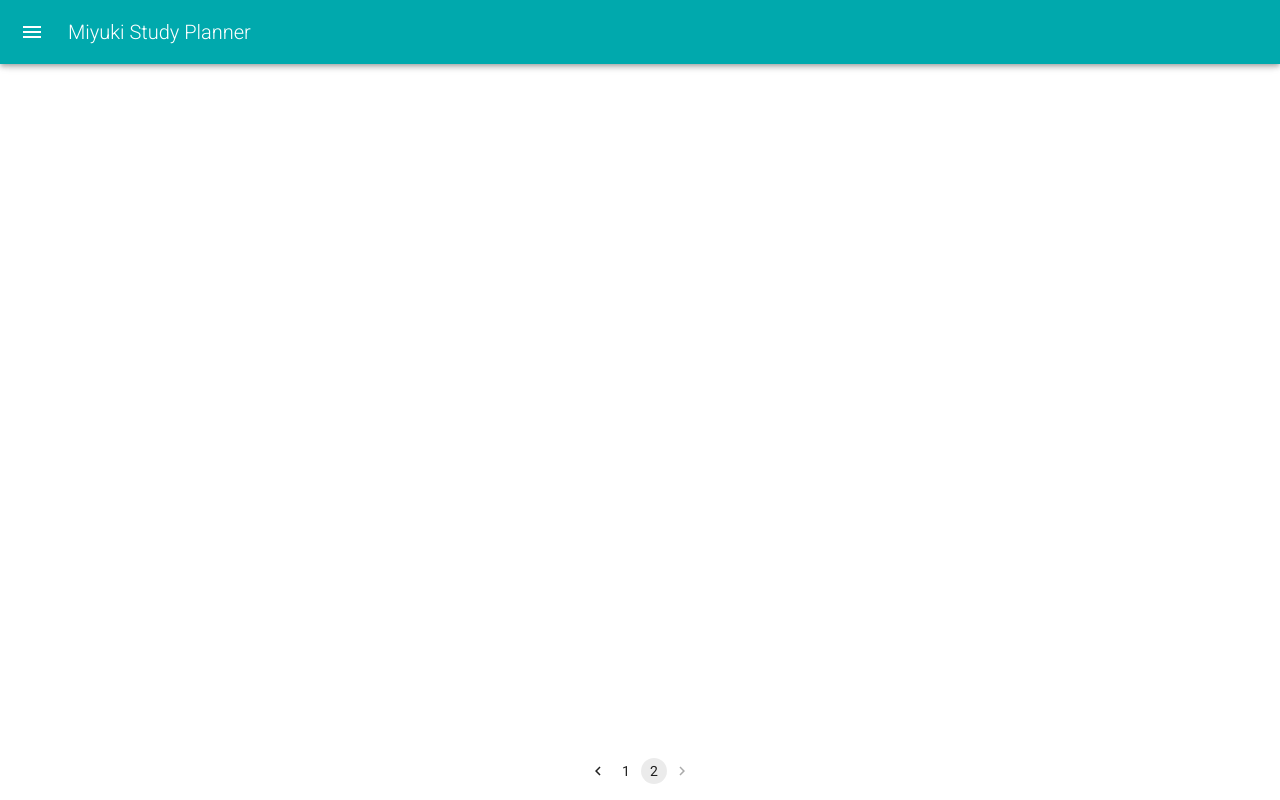
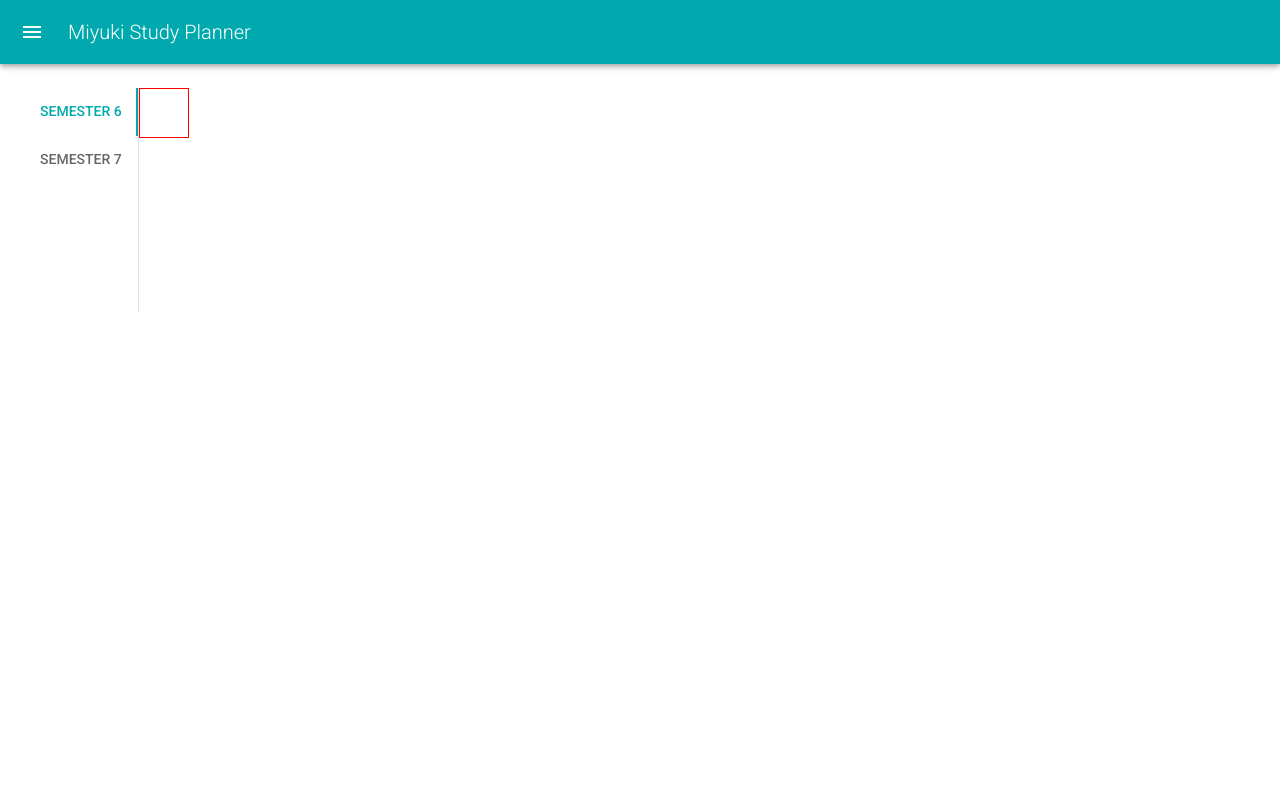
Before and after one commit to justinhehli/miyuki-studyplanner, a React (Create React App) app in the folder miyuki-studyplanner-app/: page / in a window 1280 px wide. Built offline with nearby package versions, Linux system fonts and the light colour scheme.

Commit message:
add tabs to semesters page instead of pagination

```diff
--- a/miyuki-studyplanner-app/src/components/semester/SemestersPage.tsx
+++ b/miyuki-studyplanner-app/src/components/semester/SemestersPage.tsx
@@ -1,69 +1,78 @@
+import Box from "@mui/material/Box";
 import Container from "@mui/material/Container";
-import Pagination from "@mui/material/Pagination";
+import Tab from "@mui/material/Tab";
+import Tabs from "@mui/material/Tabs";
 import Typography from "@mui/material/Typography";
 import React, { useEffect, useState } from "react";
 import { useAppSelector } from "../../store";
 import { selectAllSemestersSorted } from "../../store/semester/semester-slice-selectors";
 import SingleSemester from "./SingleSemester";
 
-const styles = {
-  centeredContainer: {
-    display: "flex",
-    justifyContent: "center",
-    alignItems: "center",
-  },
-  floatingCenteredPagination: {
-    position: "absolute",
-    left: "50%",
-    transform: "translate(-50%, 0)",
-    bottom: 0,
-    mb: 2,
-  },
+const TabPanel = (props: { children?: React.ReactNode; index: number; value: number }) => {
+  const { children, value, index, ...other } = props;
+
+  return (
+    <div
+      role="tabpanel"
+      hidden={value !== index}
+      id={`vertical-tabpanel-${index}`}
+      aria-labelledby={`vertical-tab-${index}`}
+      {...other}
+    >
+      {value === index && <Container sx={{ p: 3, border: "1px solid red" }}>{children}</Container>}
+    </div>
+  );
+};
+
+const a11yProps = (index: number) => {
+  return {
+    id: `vertical-tab-${index}`,
+    "aria-controls": `vertical-tabpanel-${index}`,
+  };
 };
 
 const SemestersPage: React.FC = () => {
-  const [page, setPage] = useState<number | null>(null);
+  const [selectedSemesterArrayIndex, setSelectedSemesterArrayIndex] = useState<number | null>(null);
 
   const semesters = useAppSelector((state) => selectAllSemestersSorted(state));
 
   useEffect(() => {
-    if (page == null && semesters.length !== 0) {
-      setPage(semesters.length);
+    if (selectedSemesterArrayIndex == null && semesters.length !== 0) {
+      const currentSemArrayIndex = semesters.findIndex((s) => s.isCurrentSemester());
+      setSelectedSemesterArrayIndex(currentSemArrayIndex !== -1 ? currentSemArrayIndex : semesters.length - 1);
     }
-  }, [page, semesters.length]);
+  }, [selectedSemesterArrayIndex, semesters]);
 
-  const paginationChangeHandler = (_event: React.ChangeEvent<unknown>, value: number) => {
-    setPage(value);
+  const tabValueChangeHandler = (_event: React.SyntheticEvent, newValue: number) => {
+    setSelectedSemesterArrayIndex(newValue);
   };
 
   if (semesters.length === 0) {
     return <Typography>no semesters yet</Typography>;
   }
-  if (page == null) {
+  if (selectedSemesterArrayIndex == null) {
     return <Typography>no semester selected</Typography>;
   }
 
   return (
-    <Container sx={styles.centeredContainer}>
-      {
-        // use array.map() instead of determining selected semester in a separate const to enable pagination animation
-        semesters.map((s, i) => {
-          if (i === page! - 1) {
-            return <SingleSemester semester={s} />;
-          }
-
-          return null;
-        })
-      }
-
-      <Pagination
-        count={semesters.length}
-        page={page}
-        size="small"
-        onChange={paginationChangeHandler}
-        sx={styles.floatingCenteredPagination}
-      />
-    </Container>
+    <Box sx={{ flexGrow: 1, bgcolor: "background.paper", display: "flex", height: 224 }}>
+      <Tabs
+        orientation="vertical"
+        variant="scrollable"
+        value={selectedSemesterArrayIndex}
+        onChange={tabValueChangeHandler}
+        sx={{ borderRight: 1, borderColor: "divider" }}
+      >
+        {semesters.map((s, i) => (
+          <Tab key={i} label={`Semester ${s.index}`} {...a11yProps(0)} />
+        ))}
+      </Tabs>
+      {semesters.map((s, i) => (
+        <TabPanel key={i} value={selectedSemesterArrayIndex} index={i}>
+          <SingleSemester semester={s} />
+        </TabPanel>
+      ))}
+    </Box>
   );
 };
 
--- a/miyuki-studyplanner-app/src/components/semester/SingleSemester.tsx
+++ b/miyuki-studyplanner-app/src/components/semester/SingleSemester.tsx
@@ -12,7 +12,6 @@ const styles = {};
 const SingleSemester: React.FC<{ semester: Semester }> = (props) => {
   return (
     <LocalizationProvider dateAdapter={AdapterDateFns}>
-      <Slide direction="right" in={true}>
       <Stack direction="row" spacing={1}>
         <TextField
           label="Semester"
@@ -39,7 +38,6 @@ const SingleSemester: React.FC<{ semester: Semester }> = (props) => {
           renderInput={(params) => <TextField {...params} size="small" />}
         />
       </Stack>
-      </Slide>
     </LocalizationProvider>
   );
 };
--- a/miyuki-studyplanner-app/src/models/semester/module.ts
+++ b/miyuki-studyplanner-app/src/models/semester/module.ts
@@ -13,16 +13,16 @@ class Module implements iModule {
     title: string,
     description: string | null,
     ects: number,
-    timeEffortByEctsHours: number,
-    timeEffortPredictedHours: number,
+    timeEffortByEctsHours: number | null = null,
+    timeEffortPredictedHours: number | null = null,
     id: string | null = null
   ) {
     this.id = id ?? uuidv4();
     this.title = title;
     this.description = description;
     this.ects = ects;
-    this.timeEffortByEctsHours = timeEffortByEctsHours;
-    this.timeEffortPredictedHours = timeEffortPredictedHours;
+    this.timeEffortByEctsHours = timeEffortByEctsHours ?? 0;
+    this.timeEffortPredictedHours = timeEffortPredictedHours ?? 0;
   }
 }
 
--- a/miyuki-studyplanner-app/src/store/semester/semester-slice.ts
+++ b/miyuki-studyplanner-app/src/store/semester/semester-slice.ts
@@ -1,10 +1,17 @@
 import { createSlice } from "@reduxjs/toolkit";
+import iModule from "../../models/semester/i-module";
 import ISemester from "../../models/semester/i-semester";
+import Module from "../../models/semester/module";
 import Semester from "../../models/semester/semester";
+
+const semester7ModuleTestData = [
+  new Module("Biochemistry 1", null, 8, 8 * 30),
+  new Module("Biomedicine 2", "This is a biomedicine modulle", 4, 4 * 30, 150),
+] as iModule[];
 
 const semesterTestData = [
   new Semester(new Date(2022, 1, 1), new Date(2022, 6, 30), 6, [], null),
-  new Semester(new Date(2022, 7, 1), new Date(2022, 12, 31), 7, [], null),
+  new Semester(new Date(2022, 7, 1), new Date(2022, 12, 31), 7, semester7ModuleTestData, null),
 ] as ISemester[];
 
 export const semesterSlice = createSlice({
```
Lines whose indentation alone changed are shown as unchanged.
